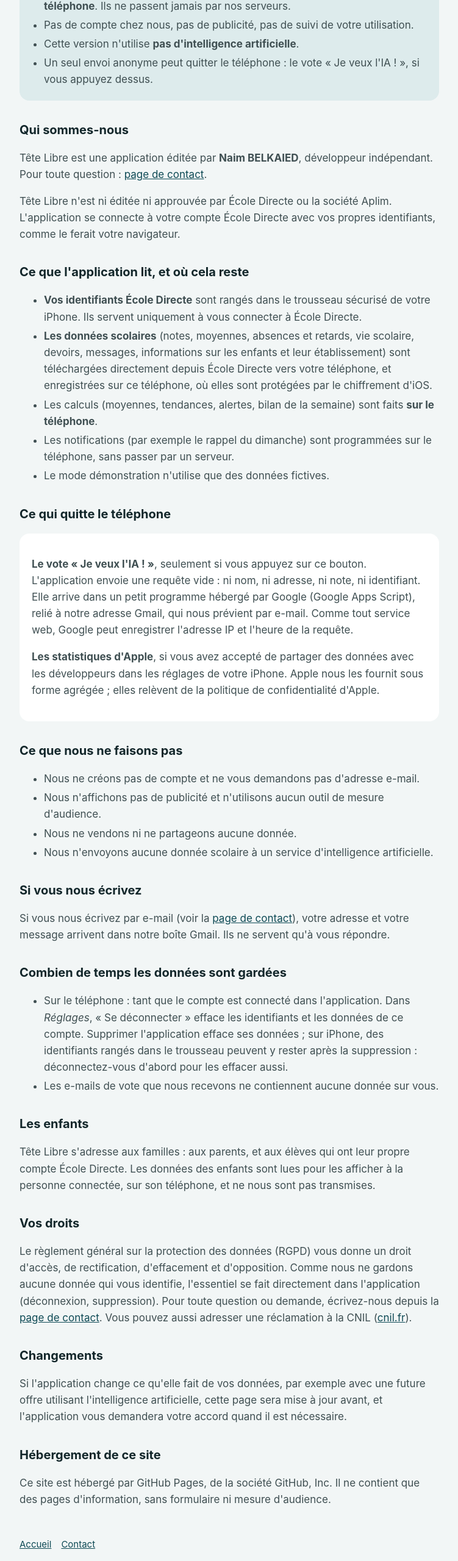
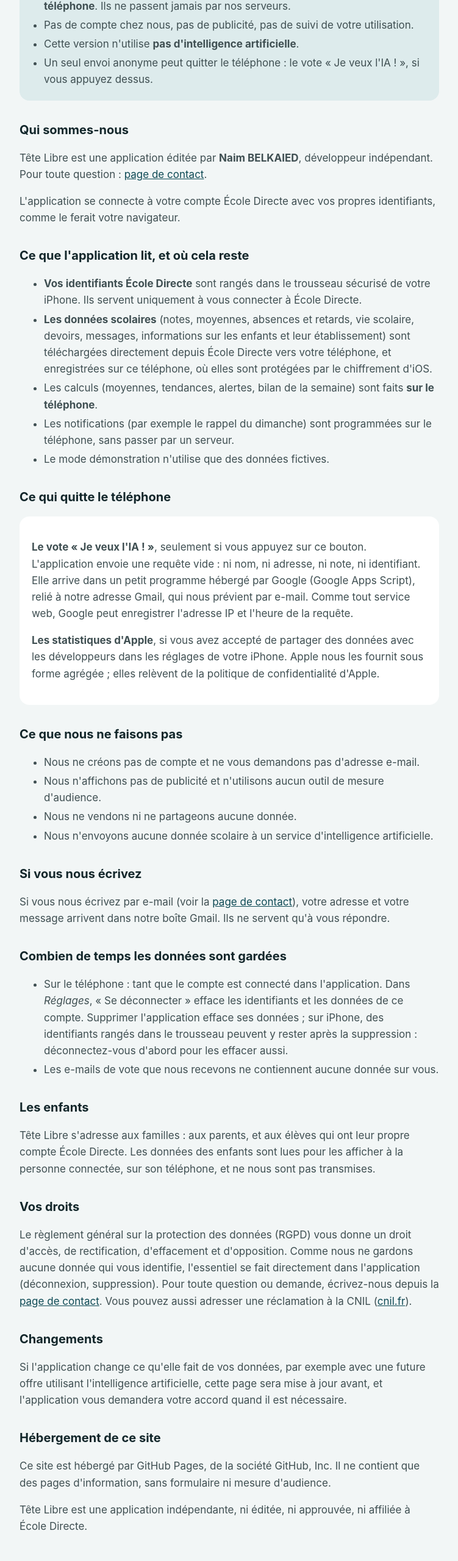
Before and after one commit to belkaiednaim/tete-libre, a plain HTML site: page confidentialite.html in a window 1280 px wide. Shown: the part 237-2797 px from the top of the page at 61% size, without its empty margins (264-1015 px from the left). Drawn offline with Linux system fonts and the light colour scheme.

Commit message:
Mention d'indépendance en fin de page, sans Aplim

```diff
--- a/confidentialite.html
+++ b/confidentialite.html
@@ -27,7 +27,7 @@
 
 <h2>Qui sommes-nous</h2>
 <p>Tête Libre est une application éditée par <strong>Naim BELKAIED</strong>, développeur indépendant. Pour toute question : <a href="contact.html">page de contact</a>.</p>
-<p>Tête Libre n'est ni éditée ni approuvée par École Directe ou la société Aplim. L'application se connecte à votre compte École Directe avec vos propres identifiants, comme le ferait votre navigateur.</p>
+<p>L'application se connecte à votre compte École Directe avec vos propres identifiants, comme le ferait votre navigateur.</p>
 
 <h2>Ce que l'application lit, et où cela reste</h2>
 <ul>
@@ -73,6 +73,8 @@
 <h2>Hébergement de ce site</h2>
 <p>Ce site est hébergé par GitHub Pages, de la société GitHub, Inc. Il ne contient que des pages d'information, sans formulaire ni mesure d'audience.</p>
 
+<p>Tête Libre est une application indépendante, ni éditée, ni approuvée, ni affiliée à École Directe.</p>
+
 <footer>
   <a href="./">Accueil</a><a href="contact.html">Contact</a>
 </footer>
```
Also changed, not shown: contact.html (+3 -1 lines).
